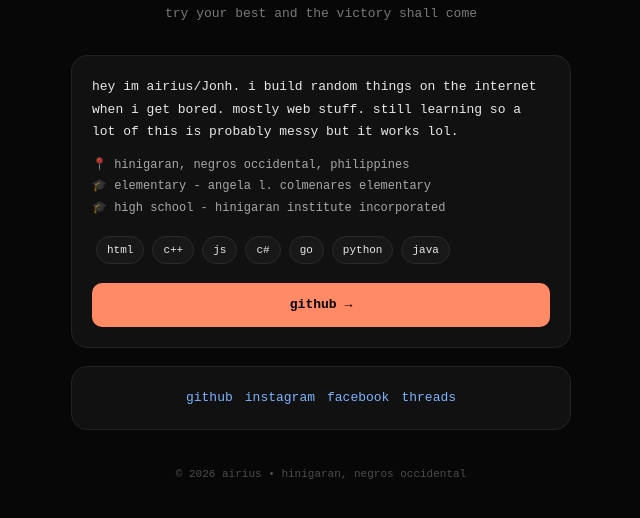
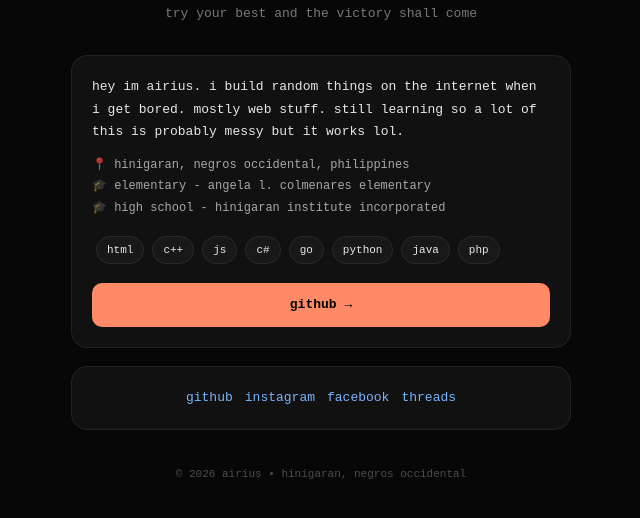
Before and after one commit to Airius-The-Creator/airius-the-creator, a plain HTML site: page index.html in a window 1280 px wide. Shown: the part 136-654 px from the top of the page, without its empty margins (319-959 px from the left). Drawn offline with Linux system fonts and the light colour scheme.

Commit message:
Fix typo in personal description in index.html

```diff
--- a/index.html
+++ b/index.html
@@ -24,14 +24,14 @@ h1{color:#ff8a65;text-align:center;font-size:28px;margin:40px 0 2px}
 <p class="fullname">JONH EARL SUAREZ DELGADO</p>
 <p class="sub">try your best and the victory shall come</p>
 <div class="card">
-<p>hey im airius/Jonh. i build random things on the internet when i get bored. mostly web stuff. still learning so a lot of this is probably messy but it works lol.</p>
+<p>hey im airius. i build random things on the internet when i get bored. mostly web stuff. still learning so a lot of this is probably messy but it works lol.</p>
 <div class="info">
 📍 hinigaran, negros occidental, philippines<br>
 🎓 elementary - angela l. colmenares elementary<br>
 🎓 high school - hinigaran institute incorporated
 </div>
 <div style="margin-top:12px">
-<span class="tag">html</span><span class="tag">c++</span><span class="tag">js</span><span class="tag">c#</span><span class="tag">go</span><span class="tag">python</span><span class="tag">java</span>
+<span class="tag">html</span><span class="tag">c++</span><span class="tag">js</span><span class="tag">c#</span><span class="tag">go</span><span class="tag">python</span><span class="tag">java</span><span class="tag">php</span>
 </div>
 <a class="btn" href="https://github.com/Airius-The-Creator" target="_blank">github →</a>
 </div>
```
